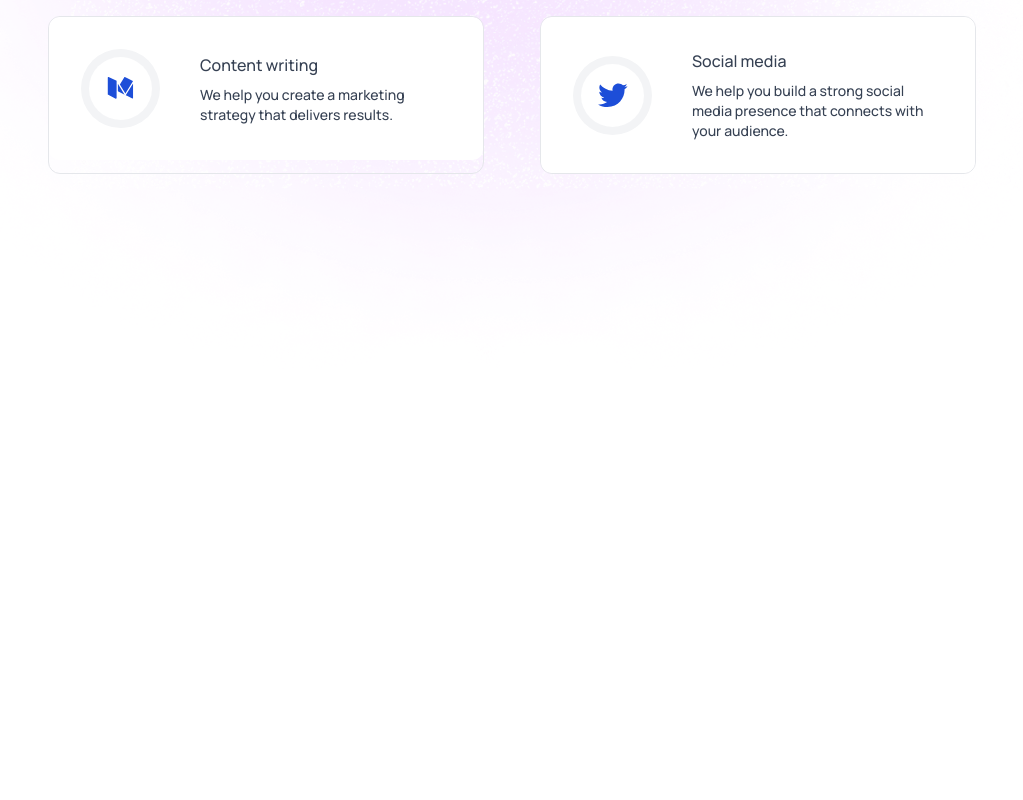
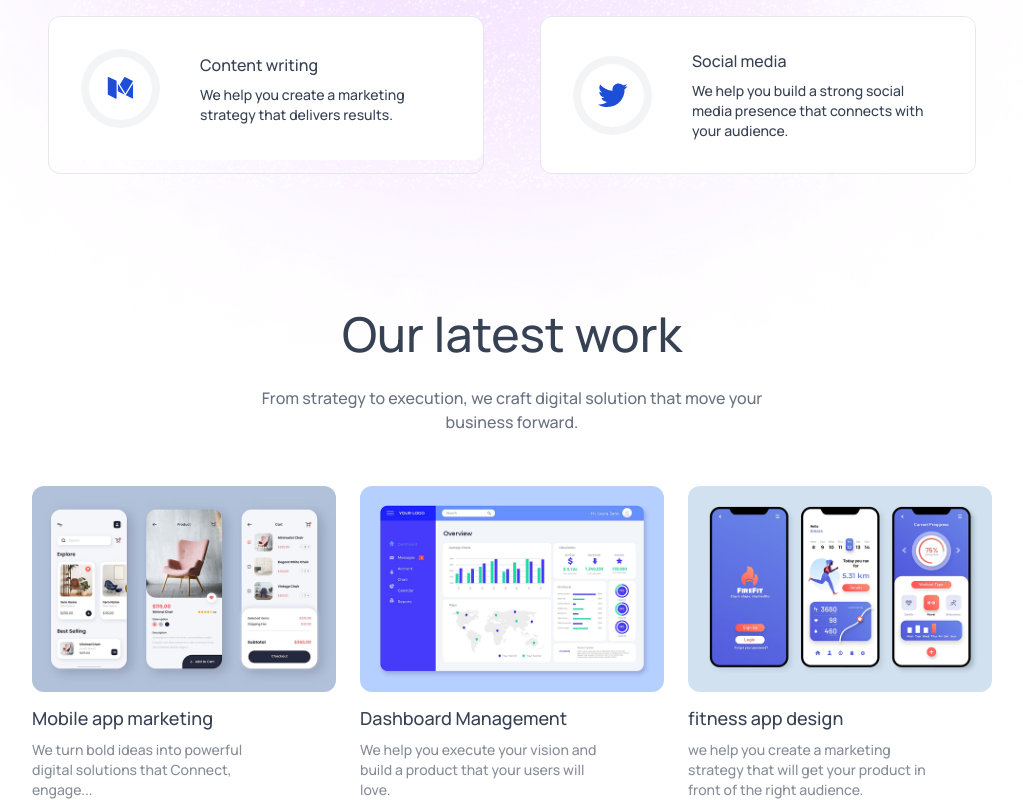
Before and after one commit to jawasakher/Agency.AI---GreatStack, a React (Vite) app: page / in a window 1280 px wide. Shown: the part 1661-2461 px from the top of the page, without its empty margins (128-1151 px from the left). Before the commit the page ends 2062 px from the top, so only its background shows below. Built offline with nearby package versions, Linux system fonts and the light colour scheme.

Commit message:
Implement Testimonials section with map function

```diff
--- a/src/App.jsx
+++ b/src/App.jsx
@@ -4,6 +4,7 @@
 import Hero from './components/Hero'
 import TrustedBy from "./components/TrustedBy"
 import Services from "./components/Services"
+import OurWork from "./components/OurWork"
 
 
 const App = () => {
@@ -15,7 +16,7 @@
      <Hero/>
      <TrustedBy/>
      <Services/>
-
+     <OurWork/>
     </div>
   )
 }
--- /dev/null
+++ b/src/components/OurWork.jsx
@@ -0,0 +1,53 @@
+import React from 'react'
+import Title from './Title'
+import assets from '../assets/assets'
+
+const OurWork = () => {
+
+    const workData =[
+        {
+            title: 'Mobile app marketing',
+            description: 'We turn bold ideas into powerful digital solutions that Connect, engage... ',
+            Image: assets.work_mobile_app
+        },
+        {
+            title: 'Dashboard Management',
+            description: 'We help you execute your vision and build a product that your users will love.',
+            Image: assets.work_dashboard_management
+        },
+        {
+            title: 'fitness app design',
+            description: 'we help you create a marketing strategy that will get your product in front of the right audience.',
+            Image: assets.work_fitness_app
+        },
+    ]
+  return (
+    <div id='our-work' className='flex flex-col items-center gap-7 px-4 sm:px-12
+    lg:px-24 xl:px-40 pt-30 text-gray-700
+     dark:text-white'>
+      <Title title='Our latest work' desc='From strategy to
+      execution, we craft digital solution that move your
+      business forward.' />
+
+      <div className='grid sm:grid-cols-2 lg:grid-cols-3 gap-6 w-full max-w-5xl'>
+
+      {
+       workData.map((work, index)=>(
+        <div key={index} className='hover:scale-102 duration-500
+        transition-all cursor-pointer'>
+            <img src={work.Image}  className='w-full rounded-xl' alt="" />
+            <h3 className='mt-3 mb-2 text-lg font-semibold'>{work.title}</h3>
+            <p className='text-sm opacity-60 w-5/6'>{work.description}</p>
+
+        </div>
+       ))
+
+
+      }
+
+      </div>
+    </div>
+  )
+}
+
+export default OurWork
```
